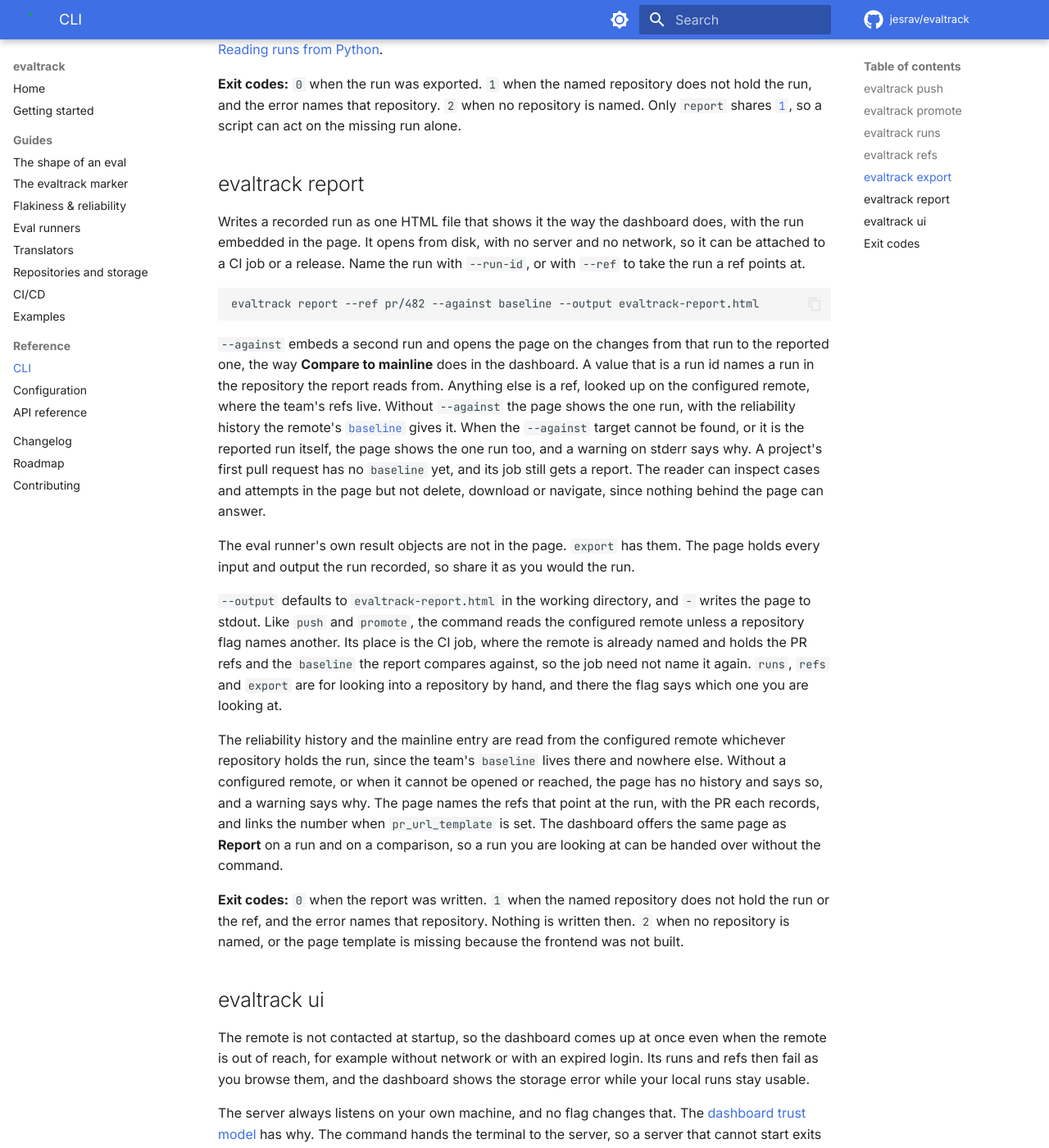
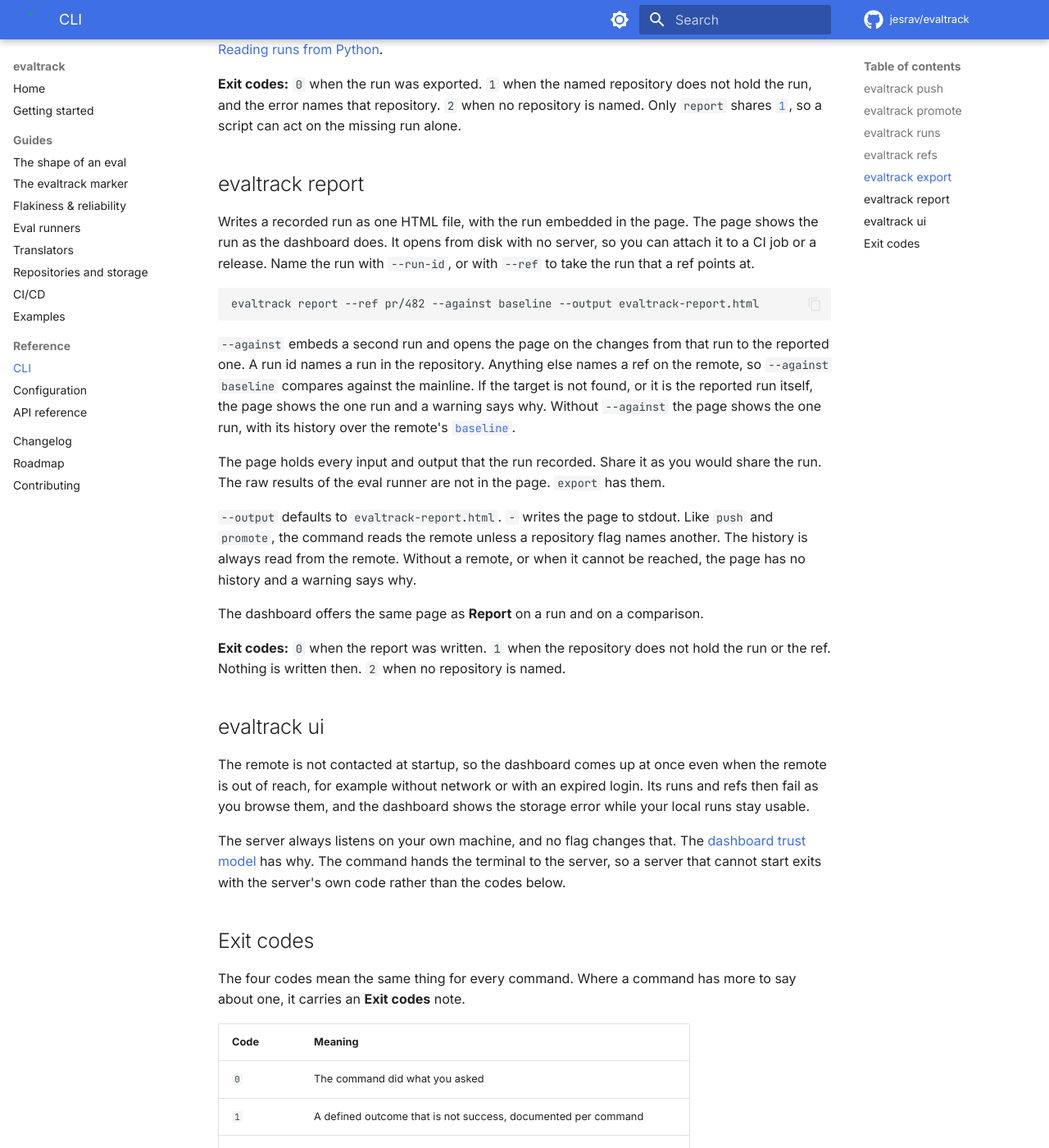
Before and after one commit to jesrav/evaltrack, an MkDocs documentation site: the page built from docs/cli.md, in a window 1280 px wide and 1400 px high, scrolled down 1251 px. Shown: the whole window at 82% size. Built offline with MkDocs 1.6.1 and Material for MkDocs 9.7.7, drawn with Linux system fonts in a browser that asks for light colours; comment, search, counter and statistics services are not loaded; the version menu is left out.

Commit message:
Trim docs and comments

````diff
--- a/docs/cli.md
+++ b/docs/cli.md
@@ -56,44 +56,32 @@ and the error names that repository. `2` when no repository is named. Only `repo
 
 ## evaltrack report
 
-Writes a recorded run as one HTML file that shows it the way the dashboard does, with the run
-embedded in the page. It opens from disk, with no server and no network, so it can be attached to a
-CI job or a release. Name the run with `--run-id`, or with `--ref` to take the run a ref points at.
+Writes a recorded run as one HTML file, with the run embedded in the page. The page shows the run as
+the dashboard does. It opens from disk with no server, so you can attach it to a CI job or a
+release. Name the run with `--run-id`, or with `--ref` to take the run that a ref points at.
 
 ```bash
 evaltrack report --ref pr/482 --against baseline --output evaltrack-report.html
 ```
 
-`--against` embeds a second run and opens the page on the changes from that run to the reported one,
-the way **Compare to mainline** does in the dashboard. A value that is a run id names a run in the
-repository the report reads from. Anything else is a ref, looked up on the configured remote, where
-the team's refs live. Without `--against` the page shows the one run, with the reliability history
-the remote's [`baseline`][baseline] gives it. When the `--against` target cannot be found, or it is
-the reported run itself, the page shows the one run too, and a warning on stderr says why. A
-project's first pull request has no `baseline` yet, and its job still gets a report. The reader can
-inspect cases and attempts in the page but not delete, download or navigate, since nothing behind
-the page can answer.
+`--against` embeds a second run and opens the page on the changes from that run to the reported one.
+A run id names a run in the repository. Anything else names a ref on the remote, so
+`--against baseline` compares against the mainline. If the target is not found, or it is the
+reported run itself, the page shows the one run and a warning says why. Without `--against` the page
+shows the one run, with its history over the remote's [`baseline`][baseline].
 
-The eval runner's own result objects are not in the page. `export` has them. The page holds every
-input and output the run recorded, so share it as you would the run.
+The page holds every input and output that the run recorded. Share it as you would share the run.
+The raw results of the eval runner are not in the page. `export` has them.
 
-`--output` defaults to `evaltrack-report.html` in the working directory, and `-` writes the page to
-stdout. Like `push` and `promote`, the command reads the configured remote unless a repository flag
-names another. Its place is the CI job, where the remote is already named and holds the PR refs and
-the `baseline` the report compares against, so the job need not name it again. `runs`, `refs` and
-`export` are for looking into a repository by hand, and there the flag says which one you are
-looking at.
+`--output` defaults to `evaltrack-report.html`. `-` writes the page to stdout. Like `push` and
+`promote`, the command reads the remote unless a repository flag names another. The history is
+always read from the remote. Without a remote, or when it cannot be reached, the page has no history
+and a warning says why.
 
-The reliability history and the mainline entry are read from the configured remote whichever
-repository holds the run, since the team's `baseline` lives there and nowhere else. Without a
-configured remote, or when it cannot be opened or reached, the page has no history and says so, and
-a warning says why. The page names the refs that point at the run, with the PR each records, and
-links the number when `pr_url_template` is set. The dashboard offers the same page as **Report** on
-a run and on a comparison, so a run you are looking at can be handed over without the command.
+The dashboard offers the same page as **Report** on a run and on a comparison.
 
-**Exit codes:** `0` when the report was written. `1` when the named repository does not hold the run
-or the ref, and the error names that repository. Nothing is written then. `2` when no repository is
-named, or the page template is missing because the frontend was not built.
+**Exit codes:** `0` when the report was written. `1` when the repository does not hold the run or
+the ref. Nothing is written then. `2` when no repository is named.
 
 ## evaltrack ui
 
````
Also changed, not shown: 1 other file.
